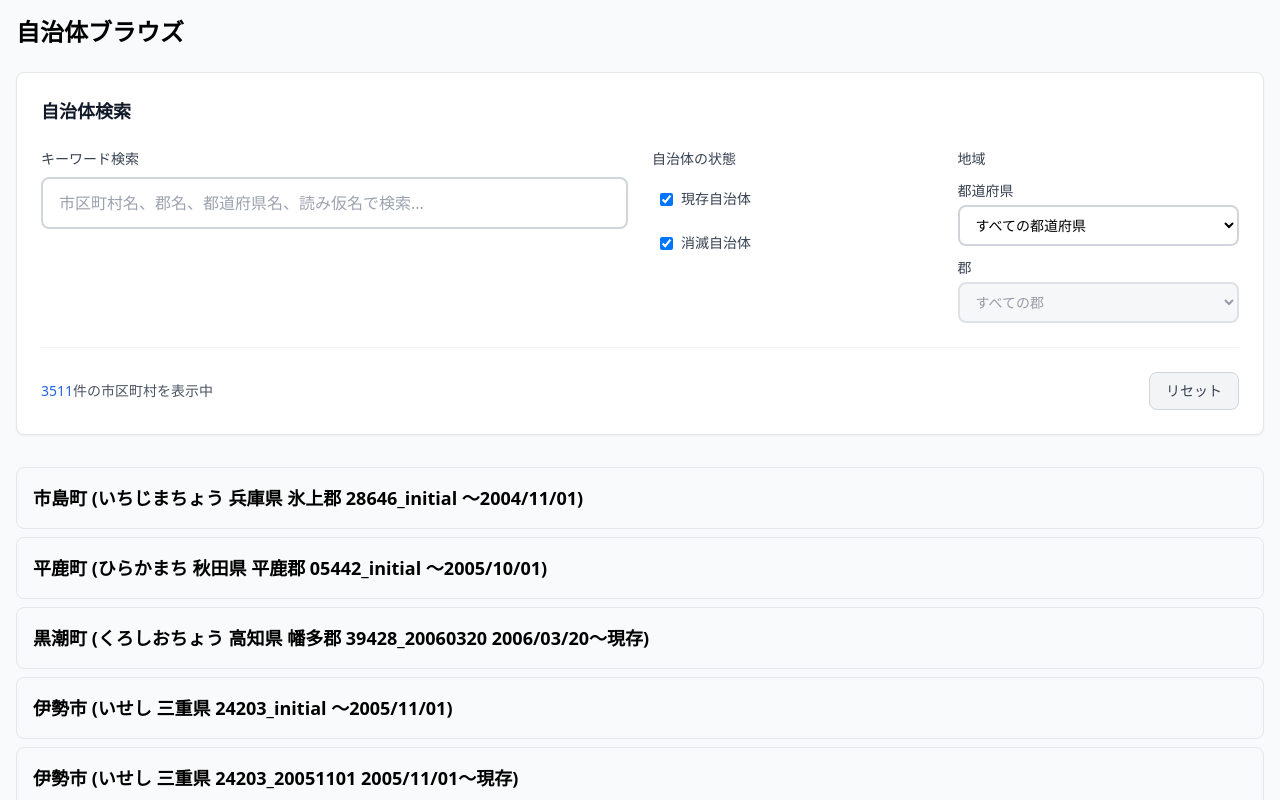
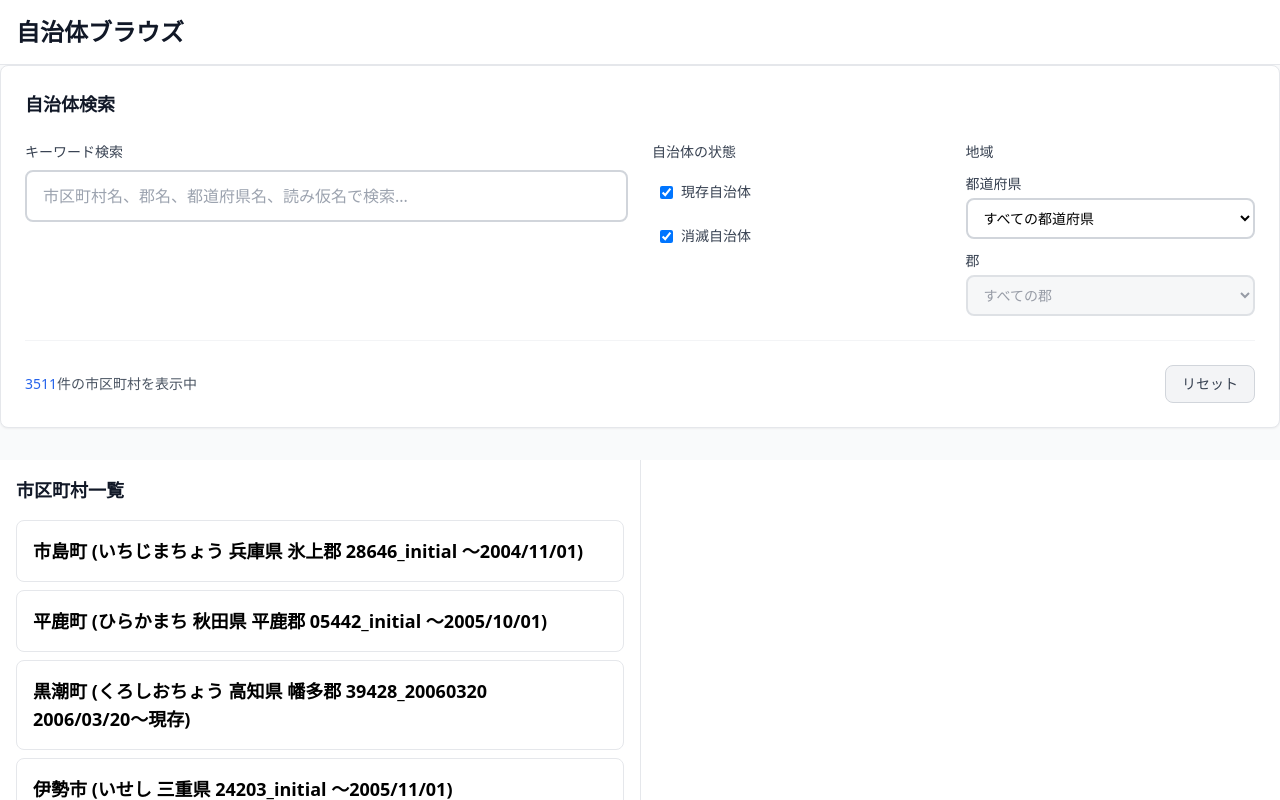
Before and after one commit to moriokumura/munigraph, a Vue app: page /#/browse in a window 1280 px wide. Shown: the top 800 px of the page. Built offline with nearby package versions, Linux system fonts and the light colour scheme.

Commit message:
2カラム構成に変更

```diff
--- a/src/components/CitySearch.vue
+++ b/src/components/CitySearch.vue
@@ -109,29 +109,6 @@
         </div>
       </div>
     </div>
-
-    <!-- 市区町村一覧 -->
-    <div class="grid gap-2">
-      <div
-        v-for="city in filteredCities"
-        :key="city.code"
-        class="border border-gray-200 rounded-lg p-4 hover:bg-gray-50 cursor-pointer focus:outline-none focus:ring-2 focus:ring-blue-500 focus:ring-offset-2"
-        @click="selectCity(city)"
-        tabindex="0"
-        role="button"
-        :aria-label="`${city.name}の詳細を表示 (${getCityInfo(city)})`"
-        @keydown.enter="selectCity(city)"
-        @keydown.space.prevent="selectCity(city)"
-      >
-        <div class="flex justify-between items-center">
-          <div class="flex-1">
-            <h3 class="font-semibold text-lg">
-              {{ formatCityWithYomiAndPeriod(city) }}
-            </h3>
-          </div>
-        </div>
-      </div>
-    </div>
   </div>
 </template>
 
@@ -147,6 +124,7 @@ interface Props {
 // Emits定義
 interface Emits {
   (e: 'citySelected', city: City): void
+  (e: 'filteredCitiesChanged', cities: City[]): void
 }
 
 const props = defineProps<Props>()
@@ -166,6 +144,21 @@ const availableCounties = computed(() => {
   if (!selectedPrefecture.value) return []
   return dataStore.counties.filter(county => county.prefecture_code === selectedPrefecture.value)
 })
+
+
+// 都道府県が変更されたときに郡の選択をリセット
+watch(selectedPrefecture, () => {
+  selectedCounty.value = ''
+})
+
+// すべてのフィルターをリセット
+const resetFilters = () => {
+  showExisting.value = true
+  showExtinct.value = true
+  selectedPrefecture.value = ''
+  selectedCounty.value = ''
+  searchQuery.value = ''
+}
 
 // 検索結果を計算（検索クエリとフィルター条件を組み合わせて適用）
 const filteredCities = computed(() => {
@@ -193,24 +186,10 @@ const filteredCities = computed(() => {
   return cities
 })
 
-// 都道府県が変更されたときに郡の選択をリセット
-watch(selectedPrefecture, () => {
-  selectedCounty.value = ''
-})
-
-// すべてのフィルターをリセット
-const resetFilters = () => {
-  showExisting.value = true
-  showExtinct.value = true
-  selectedPrefecture.value = ''
-  selectedCounty.value = ''
-  searchQuery.value = ''
-}
-
-// 市区町村選択
-const selectCity = (city: City) => {
-  emit('citySelected', city)
-}
+// フィルタリング結果を親コンポーネントに通知
+watch(filteredCities, (newCities) => {
+  emit('filteredCitiesChanged', newCities)
+}, { immediate: true })
 
 // 市区町村情報を取得
 const getCityInfo = (city: City) => {
@@ -219,45 +198,4 @@ const getCityInfo = (city: City) => {
   const parts = [pref?.name, county?.name].filter(Boolean)
   return parts.join(' ')
 }
-
-// 一覧表示用：市区町村名と読み方、存続期間を組み合わせて表示
-const formatCityWithYomiAndPeriod = (city: City) => {
-  const cityInfo = getCityInfo(city)
-  let baseDisplay = ''
-
-  // 読み仮名がある場合は含めて表示
-  if (city.yomi && city.yomi.trim() !== '') {
-    baseDisplay = `${city.name} (${city.yomi} ${cityInfo} ${city.code}`
-  } else {
-    baseDisplay = `${city.name} (${cityInfo} ${city.code}`
-  }
-
-  // 存続期間の開始日を取得（YYYY-MM-DD形式から日本語形式に変換）
-  let validFromStr = ''
-  if (city.valid_from && city.valid_from.trim() !== '') {
-    const validFromDate = new Date(city.valid_from)
-    validFromStr = validFromDate.toLocaleDateString('ja-JP', {
-      year: 'numeric',
-      month: '2-digit',
-      day: '2-digit'
-    }).replace(/\//g, '/')
-  }
-
-  // 存続期間を追加（現存/消滅の区別を明確に表示）
-  if (city.valid_to && city.valid_to.trim() !== '') {
-    // 消滅自治体の場合：開始日〜廃止日を表示
-    const validToDate = new Date(city.valid_to)
-    const validToStr = validToDate.toLocaleDateString('ja-JP', {
-      year: 'numeric',
-      month: '2-digit',
-      day: '2-digit'
-    }).replace(/\//g, '/')
-    const period = validFromStr ? `${validFromStr}〜${validToStr}` : `〜${validToStr}`
-    return `${baseDisplay} ${period})`
-  } else {
-    // 現存自治体の場合：開始日〜現存
-    const period = validFromStr ? `${validFromStr}〜現存` : '現存'
-    return `${baseDisplay} ${period})`
-  }
-}
 </script>
--- a/src/pages/Browse.vue
+++ b/src/pages/Browse.vue
@@ -1,27 +1,70 @@
 <template>
-  <section class="p-4">
-    <h2 class="text-2xl font-bold mb-6">自治体ブラウズ</h2>
+  <div class="min-h-screen bg-gray-50">
+    <!-- ヘッダー -->
+    <header class="bg-white border-b border-gray-200 sticky top-0 z-10">
+      <div class="p-4">
+        <h2 class="text-2xl font-bold text-gray-900">自治体ブラウズ</h2>
+      </div>
+    </header>
 
     <!-- ローディング表示 -->
     <div v-if="!dataStore.loaded" class="text-center py-8">
       <p>データを読み込み中...</p>
     </div>
 
-    <!-- 検索と詳細表示 -->
-    <div v-else>
-      <!-- 自治体検索コンポーネント -->
+    <!-- メインコンテンツ -->
+    <div v-else class="flex flex-col min-h-[calc(100vh-80px)]">
+      <!-- 絞り込みフォーム（全画面サイズで表示） -->
+      <div class="w-full">
         <CitySearch
           :selected-city="selectedCity"
           @city-selected="handleCitySelected"
+          @filtered-cities-changed="handleFilteredCitiesChanged"
         />
+      </div>
 
-      <!-- 自治体詳細表示コンポーネント -->
+      <!-- コンテンツエリア -->
+      <div class="flex-1 flex flex-col lg:flex-row">
+        <!-- 市区町村一覧 -->
+        <div class="flex-1 lg:w-1/2 bg-white border-r border-gray-200 overflow-y-auto">
+          <div class="p-4">
+            <h3 class="text-lg font-semibold text-gray-900 mb-4">市区町村一覧</h3>
+            <div class="grid gap-2">
+              <div
+                v-for="city in filteredCities"
+                :key="city.code"
+                class="border border-gray-200 rounded-lg p-4 hover:bg-gray-50 cursor-pointer focus:outline-none focus:ring-2 focus:ring-blue-500 focus:ring-offset-2"
+                @click="selectCity(city)"
+                tabindex="0"
+                role="button"
+                :aria-label="`${city.name}の詳細を表示 (${getCityInfo(city)})`"
+                @keydown.enter="selectCity(city)"
+                @keydown.space.prevent="selectCity(city)"
+              >
+                <div class="flex justify-between items-center">
+                  <div class="flex-1">
+                    <h4 class="font-semibold text-lg">
+                      {{ formatCityWithYomiAndPeriod(city) }}
+                    </h4>
+                  </div>
+                </div>
+              </div>
+            </div>
+          </div>
+        </div>
+
+        <!-- 自治体詳細 -->
+        <div class="flex-1 lg:w-1/2 bg-white overflow-y-auto">
+          <div class="p-4">
             <CityDetail
               :selected-city="selectedCity"
               @city-selected="handleCitySelected"
             />
           </div>
-  </section>
+        </div>
+      </div>
+    </div>
+  </div>
 </template>
 
 <script setup lang="ts">
@@ -32,10 +75,70 @@ import CityDetail from '@/components/CityDetail.vue'
 
 const dataStore = useDataStore()
 const selectedCity = ref<City | null>(null)
+const filteredCities = ref<City[]>([])
 
 // 市区町村選択のハンドラー
 const handleCitySelected = (city: City) => {
   selectedCity.value = city
+}
+
+// 市区町村選択（直接選択用）
+const selectCity = (city: City) => {
+  selectedCity.value = city
+}
+
+// フィルタリング結果を受け取るハンドラー
+const handleFilteredCitiesChanged = (cities: City[]) => {
+  filteredCities.value = cities
+}
+
+// 市区町村情報を取得
+const getCityInfo = (city: City) => {
+  const pref = dataStore.prefByCode.get(city.prefecture_code)
+  const county = dataStore.countyByCode.get(city.county_code)
+  const parts = [pref?.name, county?.name].filter(Boolean)
+  return parts.join(' ')
+}
+
+// 一覧表示用：市区町村名と読み方、存続期間を組み合わせて表示
+const formatCityWithYomiAndPeriod = (city: City) => {
+  const cityInfo = getCityInfo(city)
+  let baseDisplay = ''
+
+  // 読み仮名がある場合は含めて表示
+  if (city.yomi && city.yomi.trim() !== '') {
+    baseDisplay = `${city.name} (${city.yomi} ${cityInfo} ${city.code}`
+  } else {
+    baseDisplay = `${city.name} (${cityInfo} ${city.code}`
+  }
+
+  // 存続期間の開始日を取得（YYYY-MM-DD形式から日本語形式に変換）
+  let validFromStr = ''
+  if (city.valid_from && city.valid_from.trim() !== '') {
+    const validFromDate = new Date(city.valid_from)
+    validFromStr = validFromDate.toLocaleDateString('ja-JP', {
+      year: 'numeric',
+      month: '2-digit',
+      day: '2-digit'
+    }).replace(/\//g, '/')
+  }
+
+  // 存続期間を追加（現存/消滅の区別を明確に表示）
+  if (city.valid_to && city.valid_to.trim() !== '') {
+    // 消滅自治体の場合：開始日〜廃止日を表示
+    const validToDate = new Date(city.valid_to)
+    const validToStr = validToDate.toLocaleDateString('ja-JP', {
+      year: 'numeric',
+      month: '2-digit',
+      day: '2-digit'
+    }).replace(/\//g, '/')
+    const period = validFromStr ? `${validFromStr}〜${validToStr}` : `〜${validToStr}`
+    return `${baseDisplay} ${period})`
+  } else {
+    // 現存自治体の場合：開始日〜現存
+    const period = validFromStr ? `${validFromStr}〜現存` : '現存'
+    return `${baseDisplay} ${period})`
+  }
 }
 
 // データを読み込み
```
Lines whose indentation alone changed are shown as unchanged.
